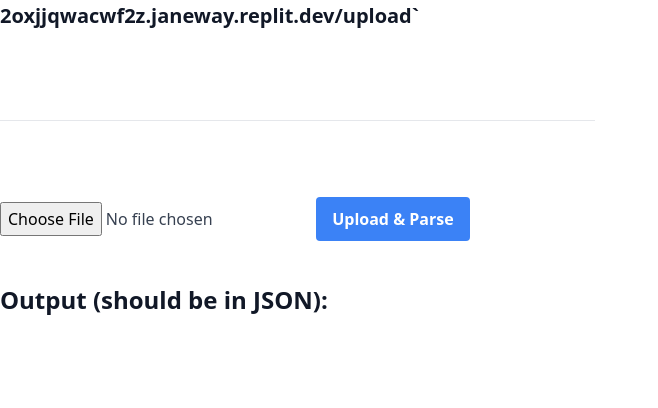
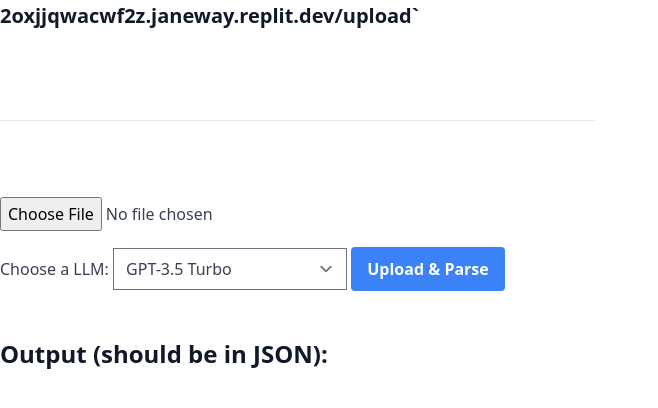
Before and after one commit to adokce/cvparser, a Flask app: page / in a window 1280 px wide. Shown: the part 208-616 px from the top of the page, without its empty margins (0-658 px from the left). Run offline with Flask 2, Linux system fonts and the light colour scheme; some libraries are stand-ins or nearby versions.

Commit message:
finalize proof of concept

```diff
--- a/main.py
+++ b/main.py
@@ -6,7 +6,7 @@ from langchain.text_splitter import RecursiveCharacterTextSplitter
 from langchain.embeddings.openai import OpenAIEmbeddings
 from langchain.vectorstores import Chroma
 from langchain.chains import RetrievalQA
-from langchain.llms import OpenAI
+from langchain_community.chat_models import ChatOpenAI
 
 app = Flask(__name__)
 
@@ -15,11 +15,14 @@ app = Flask(__name__)
 
 # Set up the embedding model and vector store
 embeddings = OpenAIEmbeddings()
-vector_store = Chroma(embedding_function=embeddings, persist_directory=".")
+# vector_store = Chroma(embedding_function=embeddings, persist_directory=".")
 
 # Read the magic prompt from the file
 with open("prompt.txt", "r") as file:
   magic_prompt = file.read().strip()
+
+# Set the maximum file size (in bytes)
+app.config['MAX_CONTENT_LENGTH'] = 16 * 1024 * 1024  # 16MB
 
 
 @app.route('/', methods=['GET'])
@@ -35,6 +38,8 @@ def upload_and_process_pdf():
   if file.filename == '':
     return jsonify({"error": "No file selected"}), 400
 
+  selected_model = request.form.get('model', 'gpt-3.5-turbo')
+
   if file and file.filename.endswith('.pdf'):
     # Save the uploaded file to a temporary location
     with tempfile.NamedTemporaryFile(delete=False) as temp_file:
@@ -49,16 +54,16 @@ def upload_and_process_pdf():
                                                      chunk_overlap=0)
       texts = text_splitter.split_documents(documents)
 
-      # Create a vector store from the PDF content
-      vector_store.add_documents(texts)
+      # Create a new vector store for each request
+      vector_store = Chroma.from_documents(texts, embeddings)
 
-      # Set up the question-answering chain
-      qa = RetrievalQA.from_chain_type(llm=OpenAI(),
+      # Set up the question-answering chain with the selected model
+      qa = RetrievalQA.from_chain_type(llm=ChatOpenAI(model=selected_model),
                                        chain_type="stuff",
                                        retriever=vector_store.as_retriever())
 
       # Ask the question and get the answer
-      answer = qa.run(magic_prompt)
+      answer = qa.invoke(magic_prompt)
 
       return jsonify({"summary": answer}), 200
     except Exception as e:
--- a/templates/index.html
+++ b/templates/index.html
@@ -9,6 +9,8 @@
             $('#upload-form').submit(function(event) {
                 event.preventDefault();
                 var formData = new FormData(this);
+                var selectedModel = $('#model-select').val();
+                formData.append('model', selectedModel);
                 $('#loading').show();
                 $('#upload-btn').prop('disabled', true);
                 $.ajax({
@@ -20,8 +22,9 @@
                   success: function(response) {
                       $('#loading').hide();
                       $('#upload-btn').prop('disabled', false);
-                      if (response.summary) {
-                      $('#summary').html('<pre><code>' + response.summary +                               '</code></pre>');
+                    if (response.summary.result) {
+                      console.log({result: response.summary.result})
+                    $('#summary').html('<pre><code>' + response.summary.result +                               '</code></pre>');
                       } else if (response.error) {
                           $('#error').text(response.error);
                       }
@@ -47,6 +50,13 @@
           <div id="error" class="text-red-500"></div>
           <form id="upload-form" method="POST" enctype="multipart/form-data">
               <input type="file" name="pdf" accept=".pdf" class="mb-4">
+
+            <br>
+            <label for="model-select">Choose a LLM:</label>
+              <select id="model-select" name="model" class="mb-4">
+                  <option value="gpt-3.5-turbo" selected>GPT-3.5 Turbo</option>
+                  <option value="gpt-4-turbo-2024-04-09">GPT-4 Turbo 2024-04-09</option>
+              </select>
               <button type="submit" id="upload-btn" class="bg-blue-500 hover:bg-blue-700 text-white font-bold py-2 px-4 rounded">
                   Upload & Parse
               </button>
```
Also changed, not shown: chroma.sqlite3, 1 other file. Lines whose indentation alone changed are shown as unchanged.
